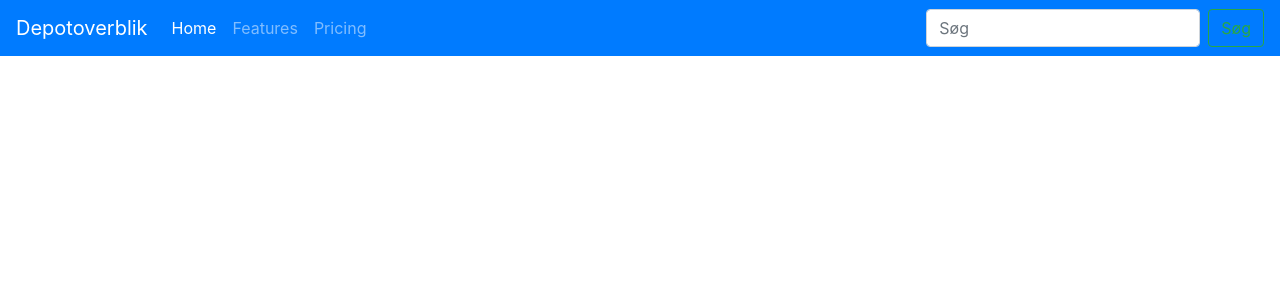
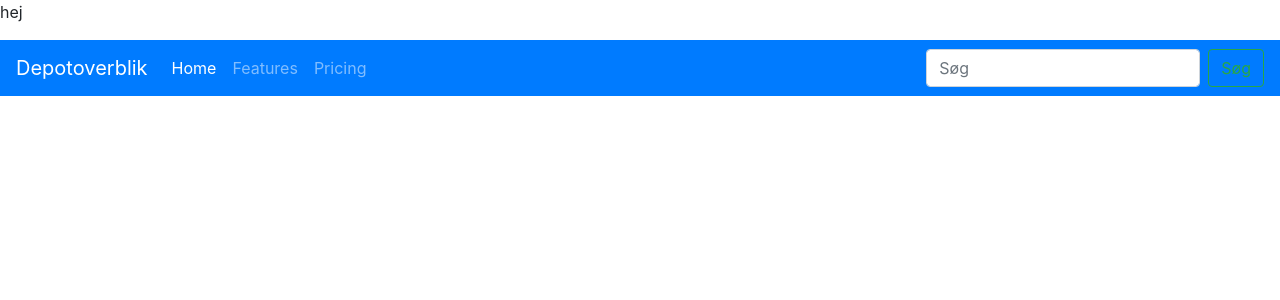
Before and after one commit to Rallamand/Projekt_E_Depot, a PHP site: page / in a window 1280 px wide. Shown: the top 300 px of the page. Run offline with PHP 8.4, Linux system fonts and the light colour scheme.

Commit message:
lavede hej

```diff
--- a/public_html/index.php
+++ b/public_html/index.php
@@ -17,6 +17,7 @@
   </head>
   <body>
     <!-- Navbar -->
+    <p> hej </p>
     <?php include_once("./templates/header.php"); ?>
   </body>
 </html
```
